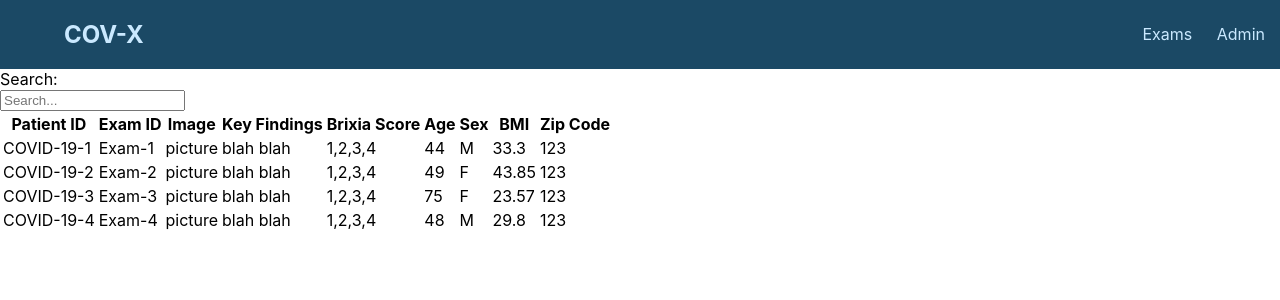
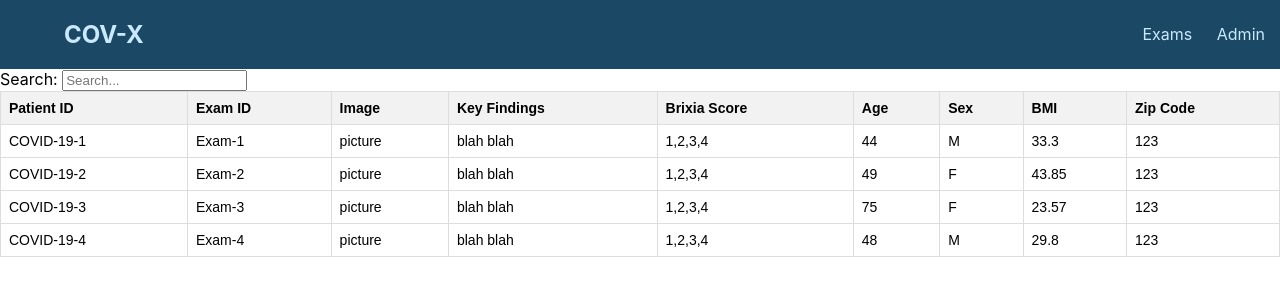
Before and after one commit to alfonsomeraz/code-crafters, a React (Create React App) app in the folder client/: page / in a window 1280 px wide. Shown: the top 300 px of the page. Built offline with nearby package versions, Linux system fonts and the light colour scheme.

Commit message:
css update

```diff
--- a/client/src/components/PatientRow.css
+++ b/client/src/components/PatientRow.css
@@ -0,0 +1,23 @@
+
+table {
+    border-collapse: collapse;
+    width: 100%;
+    font-family: Arial, sans-serif;
+    font-size: 14px;
+  }
+
+  th, td {
+    border: 1px solid #ddd;
+    padding: 8px;
+  }
+
+  th {
+    background-color: #f2f2f2;
+    text-align: left;
+  }
+
+  .PatientRow {
+    &:hover {
+      background-color: #f5f5f5;
+    }
+  }
--- a/client/src/components/PatientRow.js
+++ b/client/src/components/PatientRow.js
@@ -1,11 +1,11 @@
-import React from 'react'
-import './PatientRow.css'
+import React from 'react';
+import './PatientRow.css';
 
 export default function PatientRow({ patient }) {
   const patientData = patient;
 
   return (
-      <tr>
+    <tr className="PatientRow">
       <td>{patientData.patientID}</td>
       <td>{patientData.examID}</td>
       <td>{patientData.image}</td>
--- a/client/src/components/PatientTable.css
+++ b/client/src/components/PatientTable.css
@@ -0,0 +1,28 @@
+/* Define styles for the PatientTable component */
+.PatientTable {
+    font-family: Arial, sans-serif;
+    font-size: 14px;
+    margin: 20px auto;
+    width: 100%;
+  }
+
+  .PatientTable table {
+    border-collapse: collapse;
+    width: 100%;
+  }
+
+  .PatientTable th,
+  .PatientTable td {
+    border: 1px solid #ddd;
+    padding: 8px;
+  }
+
+  .PatientTable th {
+    background-color: #f2f2f2;
+    font-weight: bold;
+    text-align: left;
+  }
+
+  .PatientTable tbody tr:hover {
+    background-color: #f5f5f5;
+  }
--- a/client/src/components/SearchablePatientTable.css
+++ b/client/src/components/SearchablePatientTable.css
@@ -0,0 +1,30 @@
+/* SearchablePatientTable.css */
+
+.PatientTableSearch {
+    margin-bottom: 20px;
+  }
+
+  .PatientTableSearch input {
+    padding: 10px;
+    font-size: 16px;
+    border-radius: 5px;
+    border: 1px solid #ccc;
+    width: 300px;
+    max-width: 100%;
+  }
+
+  .PatientTable {
+    border-collapse: collapse;
+    width: 100%;
+  }
+
+  .PatientTable th, .PatientTable td {
+    padding: 12px 15px;
+    text-align: left;
+    border-bottom: 1px solid #ccc;
+  }
+
+  .PatientTable th {
+    background-color: #f7f7f7;
+    font-weight: bold;
+  }
--- a/client/src/components/SearchablePatientTable.js
+++ b/client/src/components/SearchablePatientTable.js
@@ -1,23 +1,20 @@
-import React from 'react'
-import './SearchablePatientTable.css'
+import React from 'react';
+import './SearchablePatientTable.css';
 import PatientTable from './PatientTable';
 
- function SearchBar() {
+function PatientTableSearch() {
   return (
     <div>
-        Search:
-        <form>
-          <input type="text" placeholder="Search..." />
-        </form>
+      Search: <input type="text" placeholder="Search..." />
     </div>
-    )
+  );
 }
 
 export default function SearchablePatientTable({ patients }) {
   return (
     <div>
-        <SearchBar />
-        <PatientTable patients={patients}/>
+      <PatientTableSearch />
+      <PatientTable patients={patients} />
     </div>
   );
 }
```
Lines whose indentation alone changed are shown as unchanged.
